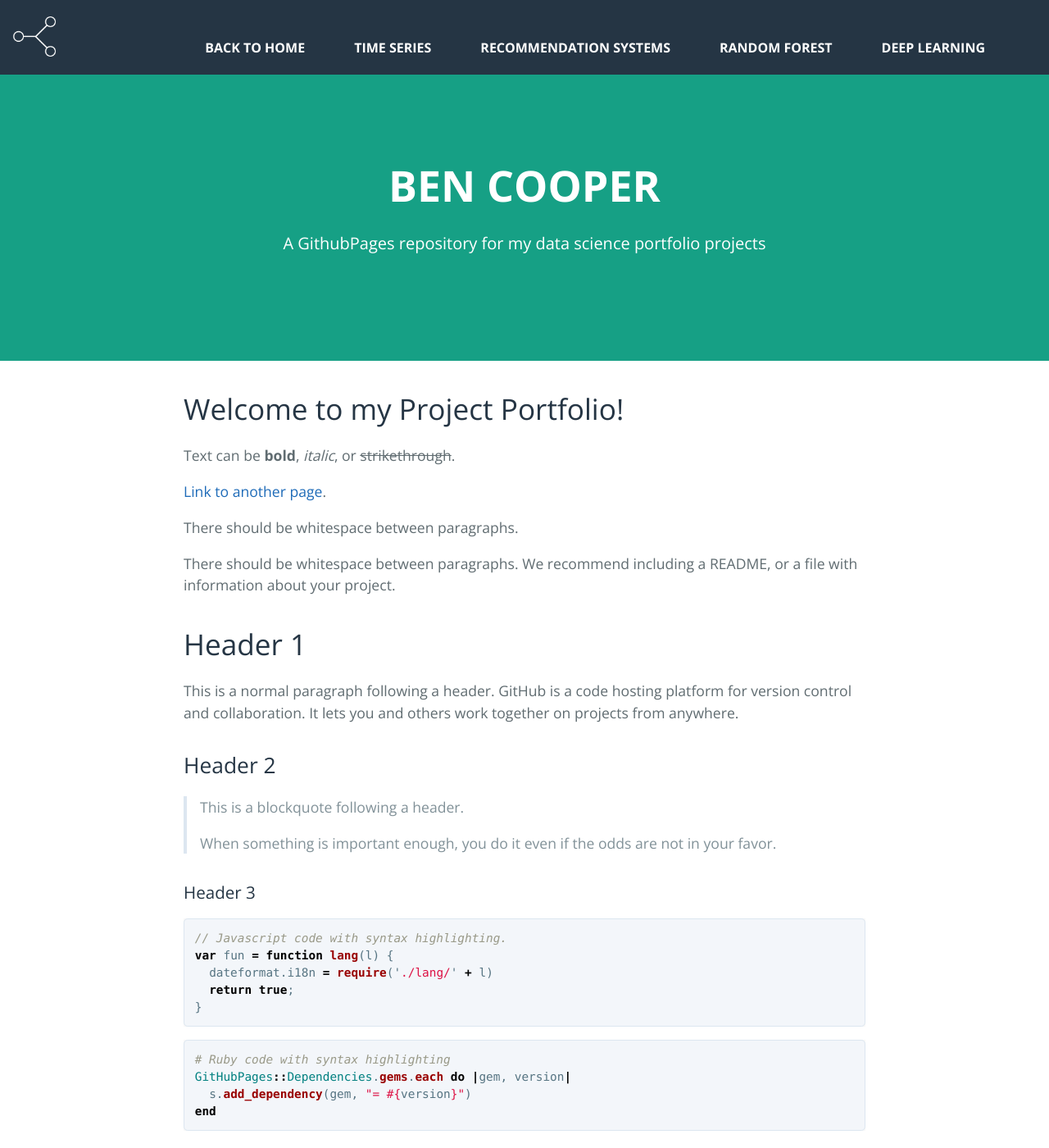
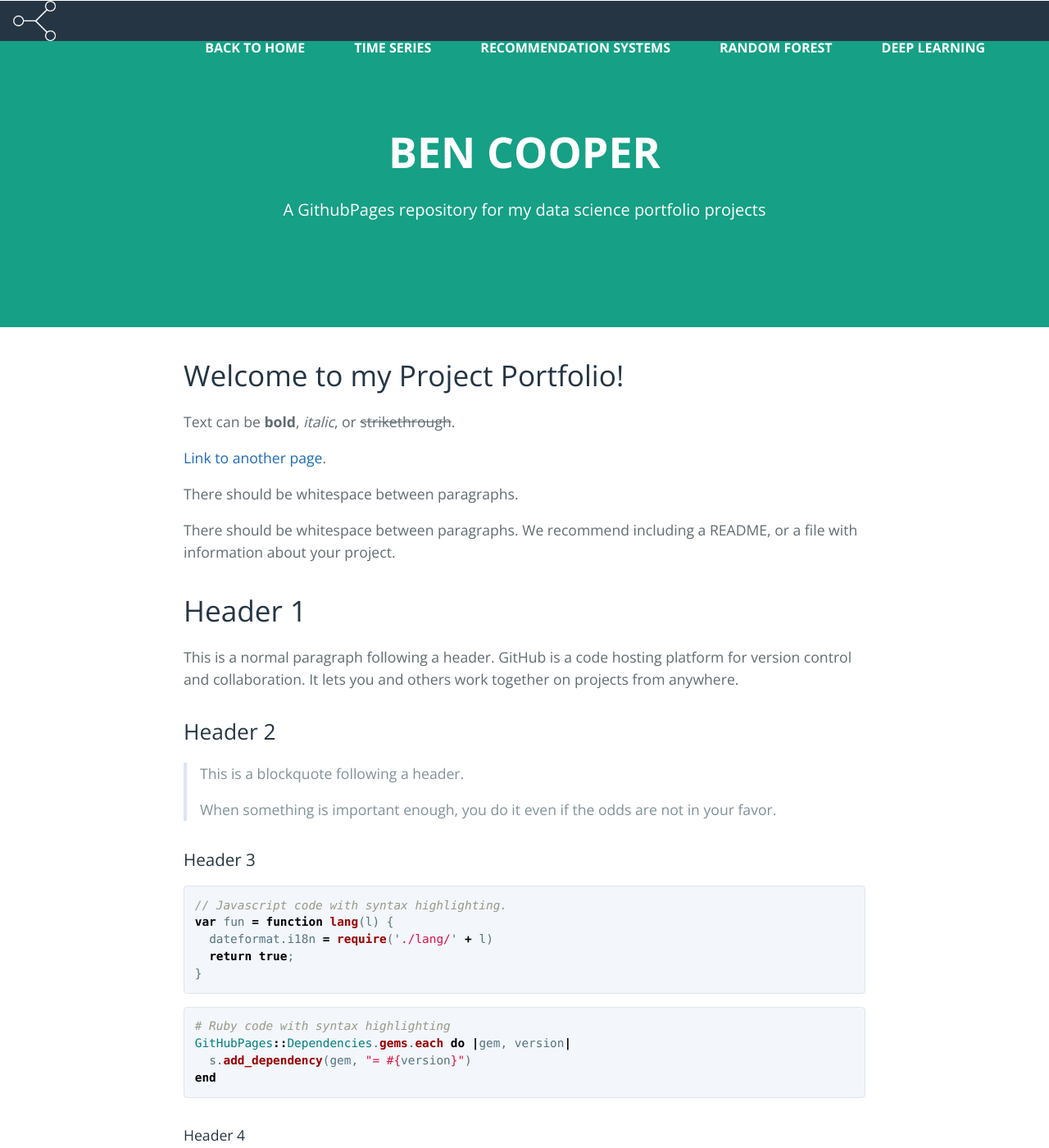
Before and after one commit to benjamin-j-cooper/benjamin-j-cooper.github.io, a Jekyll site: the page built from docs/index.md, in a window 1280 px wide and 1400 px high. Shown: the whole window at 82% size. Built offline with Jekyll 4.4.1, drawn with Linux system fonts in a browser that asks for light colours; nearby versions of some CDN libraries.

Commit message:
troubleshooting header

```diff
--- a/docs/_sass/jekyll-theme-cayman.scss
+++ b/docs/_sass/jekyll-theme-cayman.scss
@@ -505,7 +505,8 @@ a {
 
 /* Logo */
 .logo{
-  display: inline-block;
+  display: flex;
+  margin-right: auto;
   color: #fff;
   font-size: 60px;
   margin-left: 10px;
```
